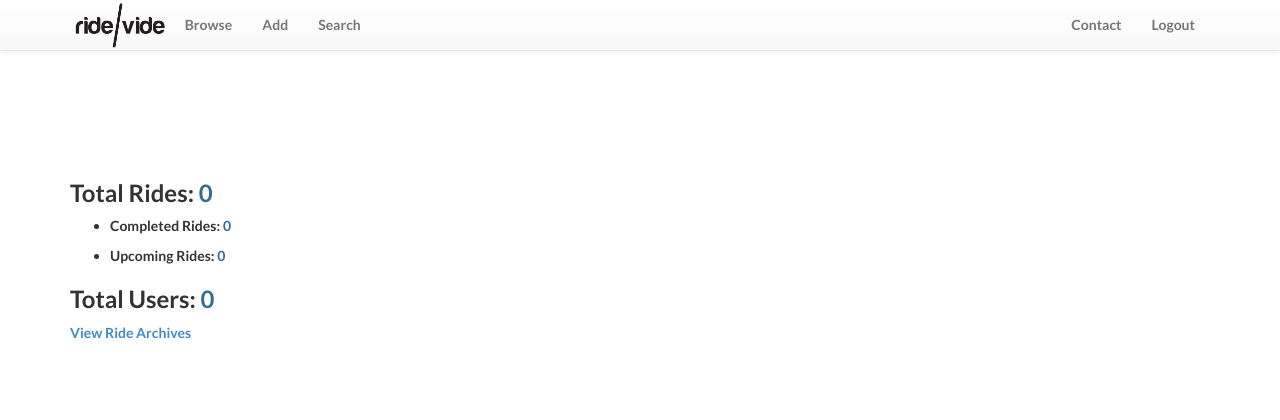
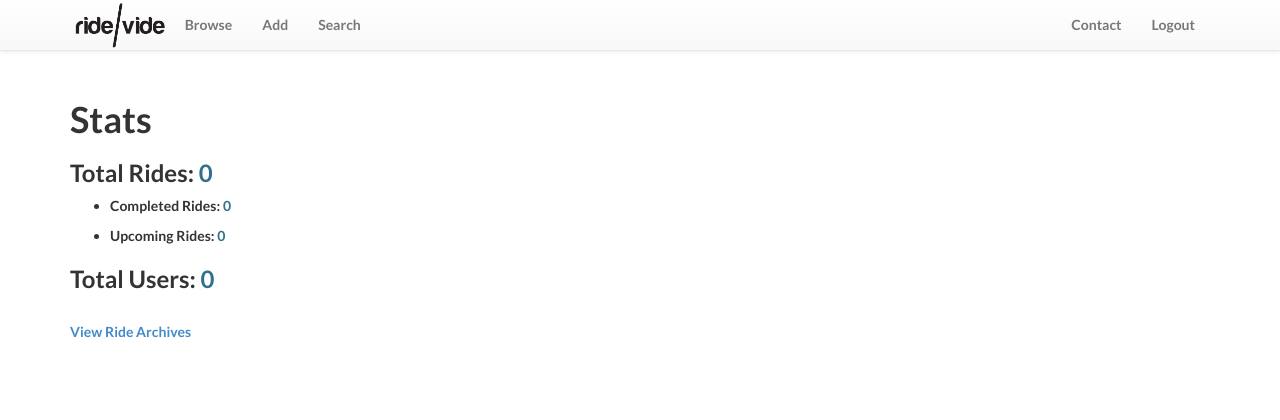
Before and after one commit to danielmichaelni/ridevide-django, a Django app: page /stats/ in a window 1280 px wide. Shown: the top 420 px of the page. Run offline with Django 3.2, Linux system fonts and the light colour scheme; a user stored in the database is signed in; data that the repository does not hold is empty; parts of the project's set-up code (start-up, migrations or seed data) failed here and were passed over; some libraries are stand-ins or nearby versions.

Commit message:
format stats

```diff
--- a/ridevide_app/templates/ridevide_app/stats.html
+++ b/ridevide_app/templates/ridevide_app/stats.html
@@ -4,7 +4,7 @@
 
 <div class="container">
 	<br><br><br><br>
-	<br><br><br><br>
+	<h1>Stats</h1>
 	<h3>Total Rides: <span class="text-info">{{ total_rides|length }}</span></h3>
 	<ul>
 		<li>Completed Rides: <span class="text-info">{{ completed_rides|length }}</span></li>
@@ -13,6 +13,7 @@
 		<li>Upcoming Rides: <span class="text-info">{{ upcoming_rides|length }}</span></li>
 	</ul>
 	<h3>Total Users: <span class="text-info">{{ users|length }}</span></h3>
+	<br>
 	<a href="/stats/archives">View Ride Archives</a>
 </div>
 
```
